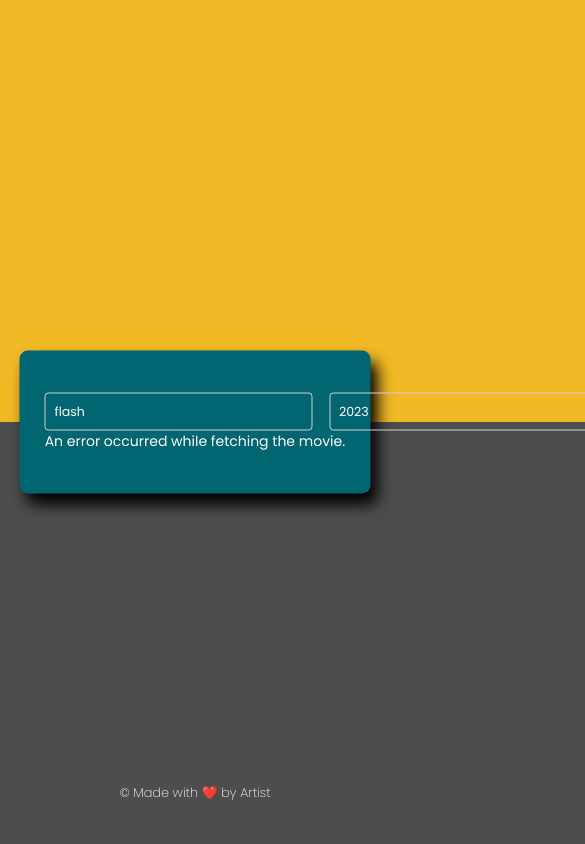
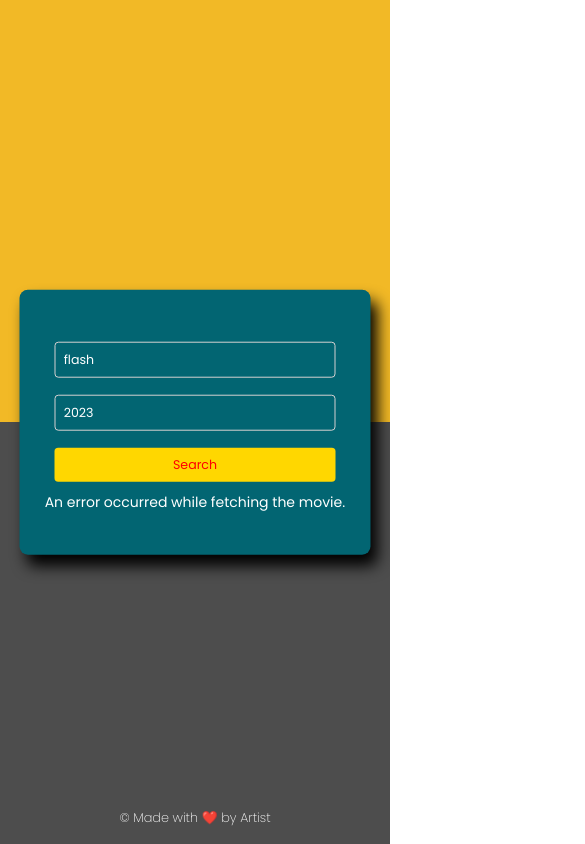
Before and after one commit to artistatbl/MoviesTracker, a plain HTML site: page index.html in a window 390 px wide. Shown: the top 844 px of the page, 585 px wide, since content can reach past the window. Drawn offline with Linux system fonts and the light colour scheme; no server answers.

Commit message:
css update

```diff
--- a/style.css
+++ b/style.css
@@ -170,9 +170,9 @@ footer {
 	left: 0;
 	bottom: 0;
 	width: 100%;
-	background-color: #4d4d4d;
+	background: transparent;
 	text-align: center;
-	padding: 40px 0;
+	padding: 15px 0;
 
    }
 
@@ -189,7 +189,7 @@ footer {
 	.poster{
 		margin: auto;
 		width: auto;
-		max-height: 16em;
+		max-height: 10em;
 	}
 	.details{
 		font-size: 12px;
@@ -197,6 +197,14 @@ footer {
 	.genre{
 		font-size: 11px;
 		margin: 10px 50px;
+	}
+	.search-container{
+		grid-template-columns: 1fr;
+		padding: 10px;
+	}
+	.search-container input,
+	.search-container button{
+		padding: 8px;
 	}
 }
 
```
